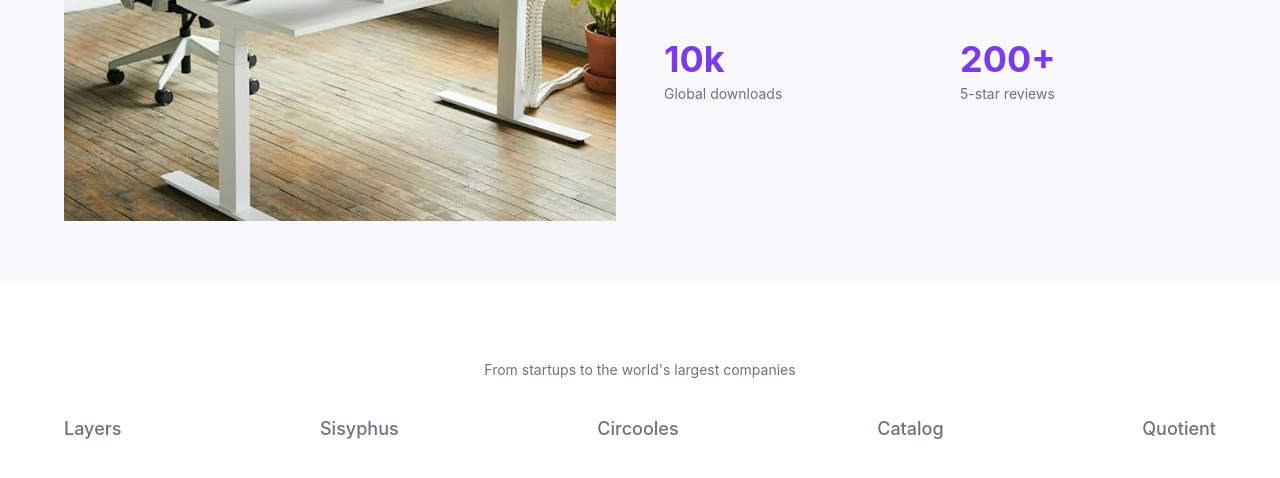
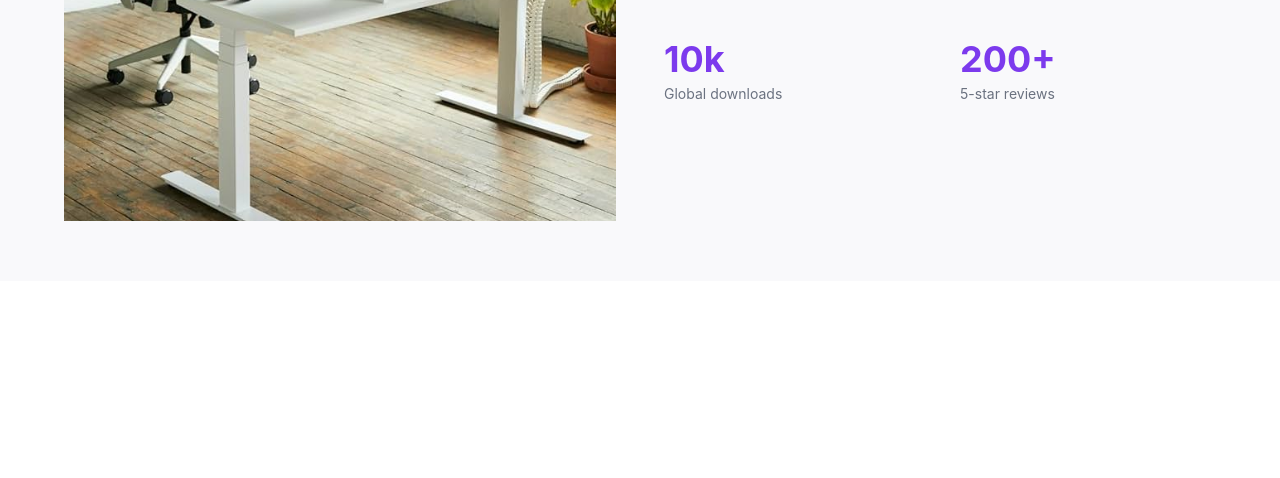
Before and after one commit to Hritikkumarmahto/Assignment, a plain HTML site: page index.html in a window 1280 px wide. Shown: the part 670-1148 px from the top of the page. After the commit the page ends 951 px from the top, so only its background shows below. Drawn offline with Linux system fonts and the light colour scheme.

Commit message:
Update index.html

```diff
--- a/index.html
+++ b/index.html
@@ -3,11 +3,11 @@
   <head>
     <meta charset="UTF-8" />
     <meta name="viewport" content="width=device-width, initial-scale=1.0" />
-    <title>Responsive About Us Page</title>
+    <title>Untitled ui page</title>
     <link rel="stylesheet" href="style.css" />
   </head>
   <body>
-    <!-- Navbar with updated structure -->
+
     <div class="navbar">
       <div class="left-section">
         <div class="logo">
@@ -47,7 +47,7 @@
       </div>
     </div>
 
-    <!-- Header - White Background -->
+
     <div class="header">
       <div class="container">
         <div class="header-eyebrow">About us</div>
@@ -58,7 +58,7 @@
       </div>
     </div>
 
-    <!-- Main Content - Gray Background -->
+
     <div class="main-section-bg">
       <div class="container">
         <div class="main-content">
@@ -104,36 +104,5 @@
         </div>
       </div>
     </div>
-
-    <!-- Partners - White Background -->
-    <div class="partners">
-      <div class="container">
-        <div class="partners-eyebrow">
-          From startups to the world's largest companies
-        </div>
-        <div class="partners-logos">
-          <div class="partner-logo">
-            <!-- Logo placeholder -->
-            Layers
-          </div>
-          <div class="partner-logo">
-            <!-- Logo placeholder -->
-            Sisyphus
-          </div>
-          <div class="partner-logo">
-            <!-- Logo placeholder -->
-            Circooles
-          </div>
-          <div class="partner-logo">
-            <!-- Logo placeholder -->
-            Catalog
-          </div>
-          <div class="partner-logo">
-            <!-- Logo placeholder -->
-            Quotient
-          </div>
-        </div>
-      </div>
-    </div>
   </body>
 </html>
```
